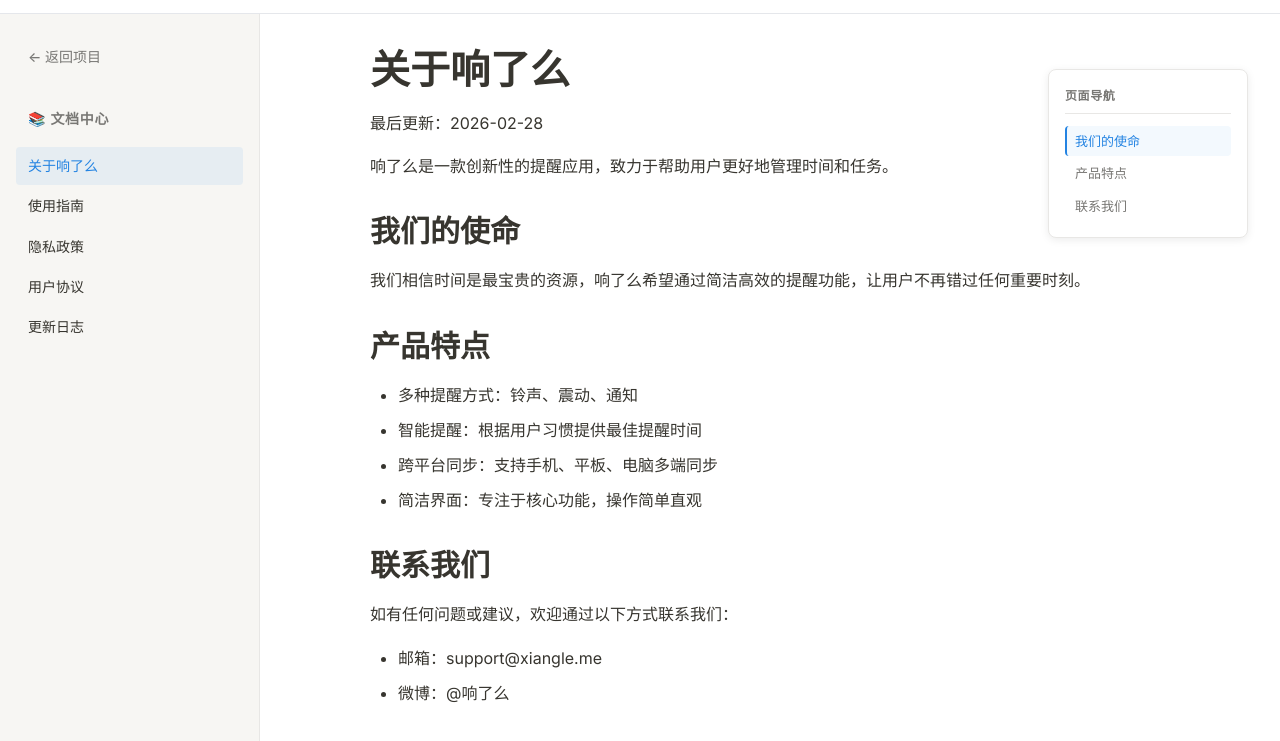
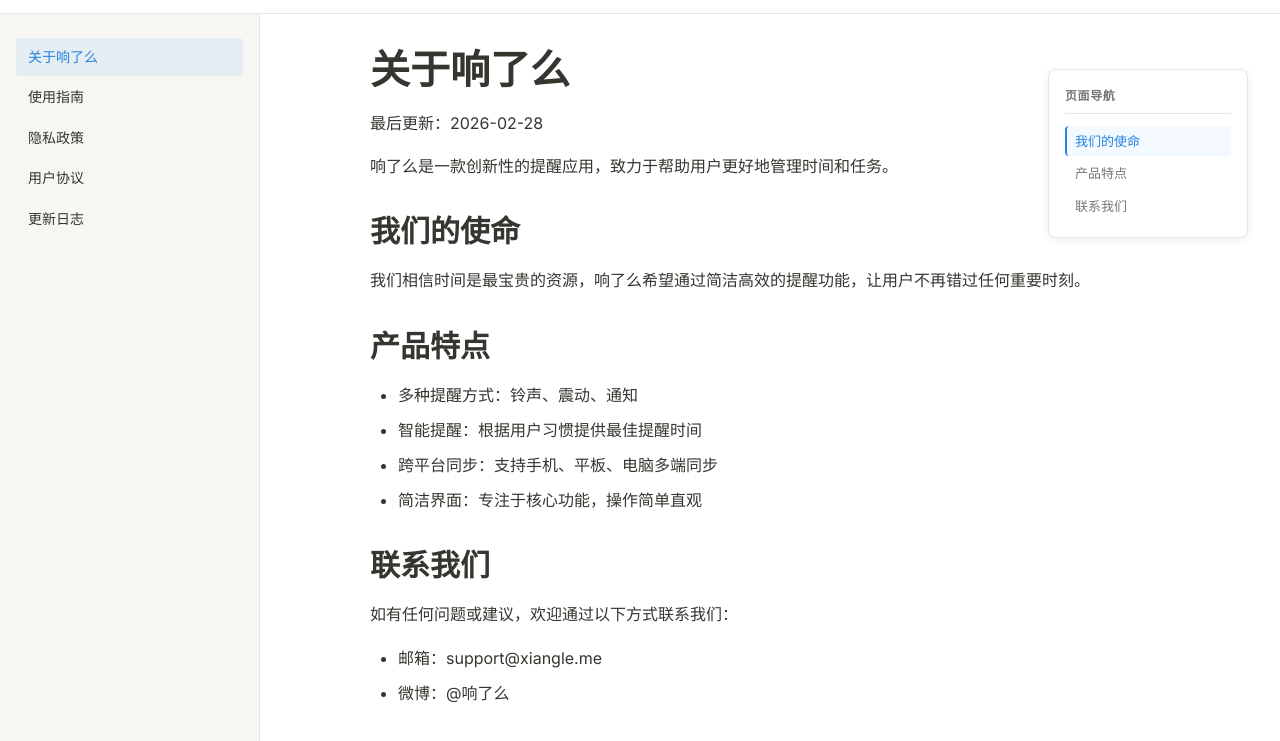
Before and after one commit to T1Si/myhomepage, a website: page src/project1-docs.html in a window 1280 px wide. Shown: the part 51-792 px from the top of the page. Drawn offline with Linux system fonts and the light colour scheme.

Commit message:
Remove back link and title from docs sidebar

```diff
--- a/src/project1-docs.html
+++ b/src/project1-docs.html
@@ -23,8 +23,6 @@
     <div class="docs-layout">
       <div class="docs-sidebar-frame">
         <aside class="docs-sidebar">
-        <a href="project1.html" class="back-link">← 返回项目</a>
-        <div class="sidebar-title">📚 文档中心</div>
         <nav class="docs-tree">
           <a href="#about" class="tree-item" data-doc="about">
             关于响了么
```
